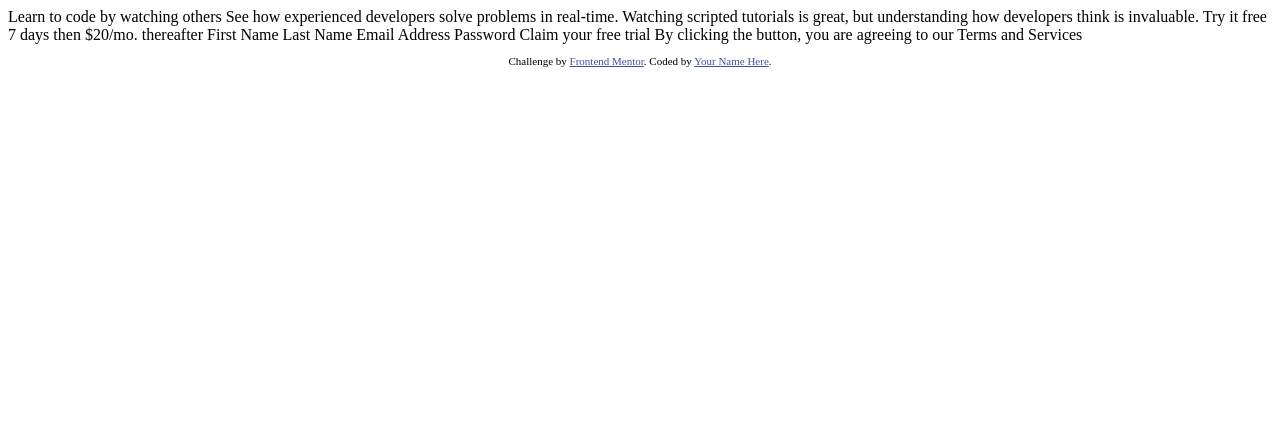
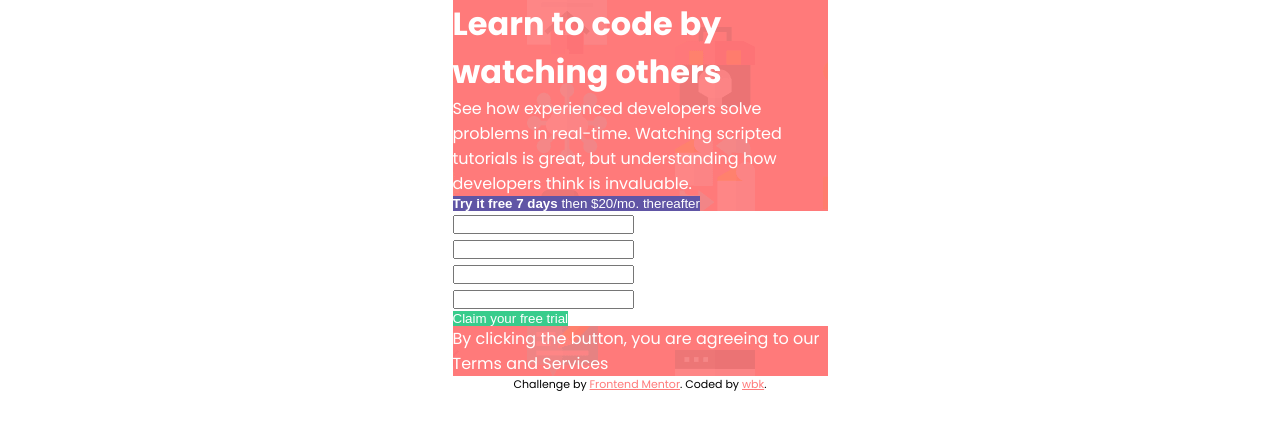
Before and after one commit to pablowbk/fem-intro-component-with-signup-form-master, a website: page index.html in a window 1280 px wide. Drawn offline with Linux system fonts and the light colour scheme.

Commit message:
1st try, basic html done

```diff
--- a/css/main.css
+++ b/css/main.css
@@ -1,36 +1,91 @@
+@import url('https://fonts.googleapis.com/css?family=Poppins:400,500,600,700&display=swap');
+
 /* Colors */
 :root {
   /* Primary */
   --red: hsl(0, 100%, 74%);
   --green: hsl(154, 59%, 51%);
 
-/* ### Accent */
+  /* ### Accent */
   --blue: hsl(248, 32%, 49%);
 
-/* ### Neutral */
+  /* ### Neutral */
   --darkBlue: hsl(249, 10%, 26%);
   --grayishBlue: hsl(246, 25%, 77%);
 }
 
-*, *::after, *::before {
+*,
+*::after,
+*::before {
   box-sizing: border-box;
+  margin: 0;
+  padding: 0;
 }
 
 body {
-  margin: 0;
   font-size: 16px;
   font-family: 'Poppins', sans-serif;
-  background-color: var(--red);
 }
 
-.wrapper {
-  margin: 0 auto;
+button {
+  border: none;
+  background: none;
+  display: block;
+  color: currentColor;
+}
+
+main {
   display: grid;
-  max-width: 1440px;
-  min-height: 100vh;
+  justify-items: center;
   align-items: center;
-  justify-items: center;
+  color: #fff;
 }
+
+.grid-container {
+  max-width: 375px;
+  background: var(--red);
+  background-image: url("../images/bg-intro-mobile.png");
+  grid-template-areas: "intro" "cta" "signup";
+}
+
+.intro {
+  grid-area: intro;
+
+}
+
+.intro h1 {
+
+}
+
+.cta {
+  grid-area: cta;
+}
+
+.cta-button {
+  background: var(--blue);
+}
+
+.cta-button .bold {
+  font-weight: 600;
+}
+
+
+.signup {
+  grid-area: signup;
+}
+
+.form {
+  background: #fff;
+}
+
+.form-button {
+  background: var(--green);
+}
+
+
+
+
+/* footer */
 
 .attribution {
   font-size: 11px;
@@ -38,5 +93,5 @@ body {
 }
 
 .attribution a {
-  color: hsl(228, 45%, 44%);
+  color: var(--red);
 }
--- a/index.html
+++ b/index.html
@@ -5,37 +5,56 @@
   <meta name="viewport" content="width=device-width, initial-scale=1.0"> <!-- displays site properly based on user's device -->
 
   <link rel="icon" type="image/png" sizes="32x32" href="./images/favicon-32x32.png">
+  <link rel="stylesheet" href="css/main.css">
 
   <title>Frontend Mentor | Intro component with sign up form</title>
 
-  <!-- Feel free to remove these styles or customise in your own stylesheet 👍 -->
-  <style>
-    .attribution { font-size: 11px; text-align: center; }
-    .attribution a { color: hsl(228, 45%, 44%); }
-  </style>
 </head>
 <body>
+  <main>
+    <div class="grid-container">
+      <div class="intro">
+        <h1>Learn to code by watching others</h1>
+        <p>
+          See how experienced developers solve problems in real-time. Watching scripted tutorials is great, but understanding how developers think is invaluable.
+        </p>
+      </div>
+      <div class="cta">
+        <button class="cta-button">
+          <p><span class="bold">Try it free 7 days</span> then $20/mo. thereafter</p>
+        </button>
 
-  Learn to code by watching others
+      </div>
+      <div class="signup">
+        <form action="POST" class="form">
 
-  See how experienced developers solve problems in real-time. Watching scripted tutorials is great,
-  but understanding how developers think is invaluable.
+          <input type="text" name="firstName" id="firstName" autocomplete="name">
+          <label for="firstName">First Name</label>
 
-  Try it free 7 days then $20/mo. thereafter
+          <input type="text" name="lastName" id="lastName" autocomplete="family-name">
+          <label for="lastName">Last Name</label>
 
-  First Name
-  Last Name
-  Email Address
-  Password
+          <input type="email" name="email" id="email" autocomplete="email">
+          <label for="email">Email address</label>
 
-  Claim your free trial
+          <input type="password" name="password" id="password" autocomplete="current-password">
+          <label for="password">Password</label>
 
-  By clicking the button, you are agreeing to our Terms and Services
+          <button class="form-button">Claim your free trial</button>
+
+        </form>
+
+        <p class="tos">
+          By clicking the button, you are agreeing to our <span>Terms and Services</span>
+        </p>
+      </div>
+    </div>
+  </main>
 
   <footer>
     <p class="attribution">
       Challenge by <a href="https://www.frontendmentor.io?ref=challenge" target="_blank">Frontend Mentor</a>.
-      Coded by <a href="#">Your Name Here</a>.
+      Coded by <a href="https://github.com/pablowbk">wbk</a>.
     </p>
   </footer>
 </body>
```
